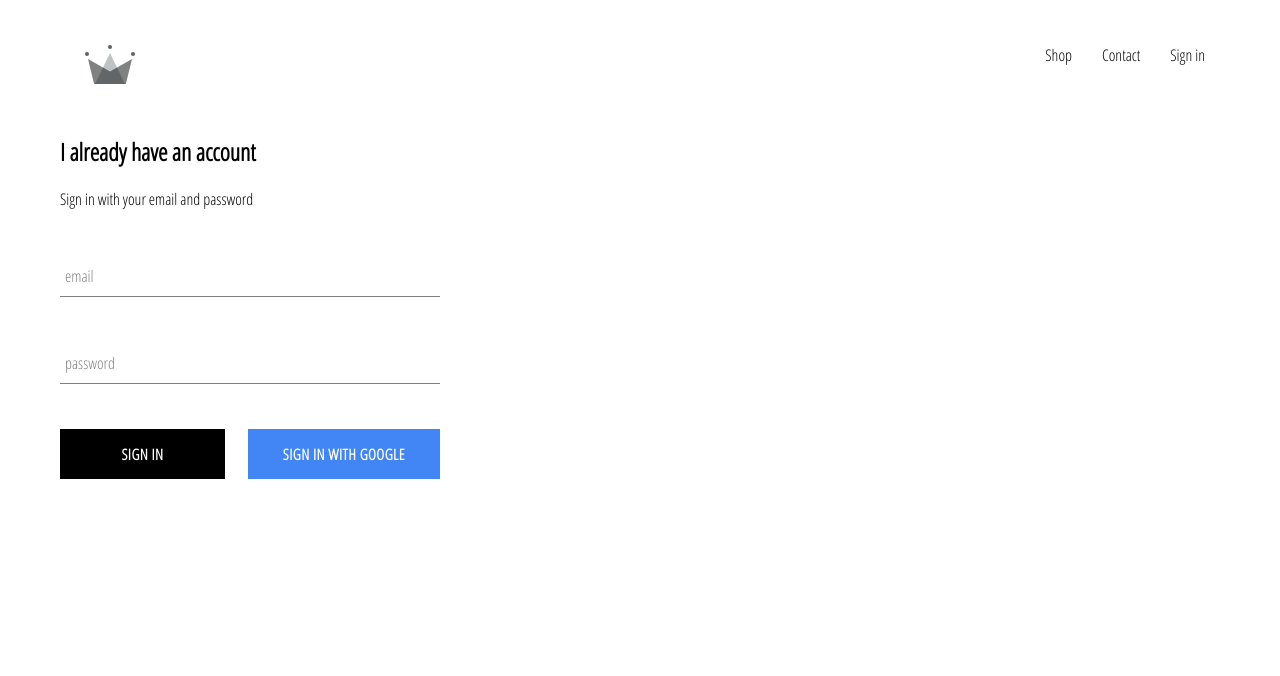
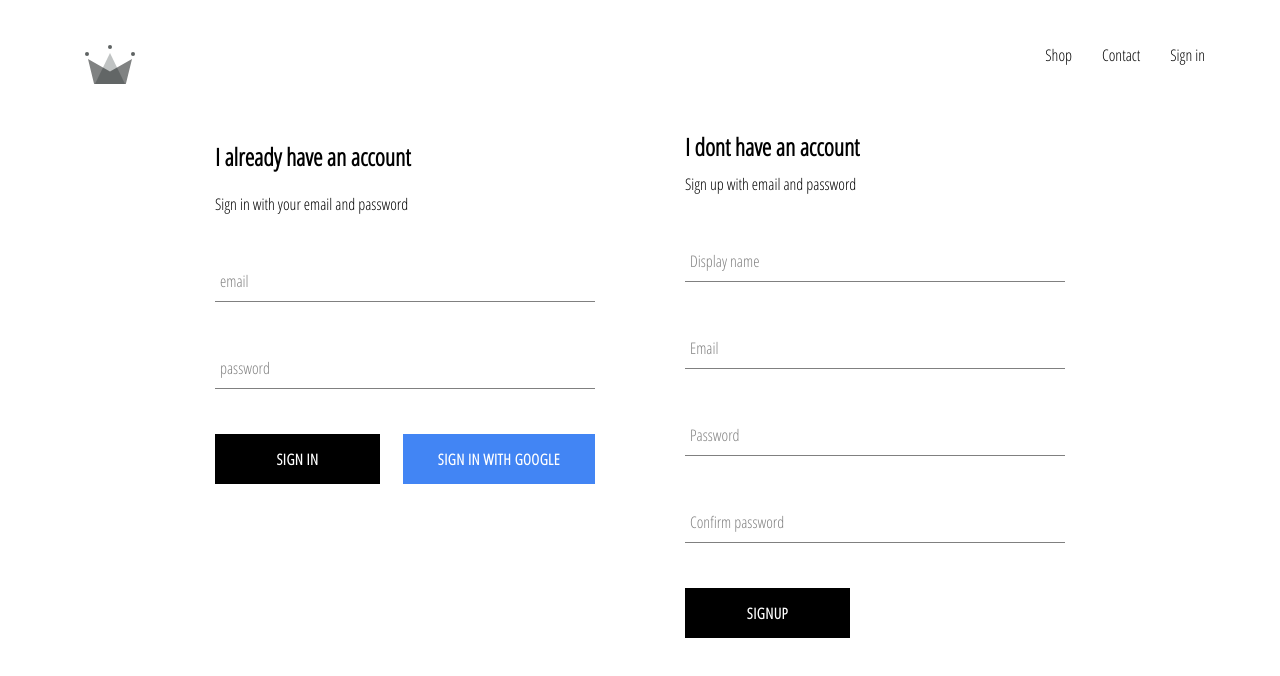
Before and after one commit to GAMHnile/Crown-clothing, a React (Create React App) app: page /signin in a window 1280 px wide. Shown: the top 676 px of the page. Built offline with nearby package versions, Linux system fonts and the light colour scheme; no server answers.

Commit message:
added storage for user data on firestore, setup email and password signup

```diff
--- a/src/App.js
+++ b/src/App.js
@@ -6,6 +6,8 @@
 import Header from './components/header/header.component.jsx';
 import SignInAndSignUpPage from './pages/sign-in-and-sign-up/sign-in-and-sign-up.component.jsx';
 import {auth} from './firebase/firebase.utils';
+import {createUserProfileDocument} from './firebase/firebase.utils';
+
 
 
 
@@ -22,10 +24,23 @@
   unsubscribeFromAuth = null;
 
   componentDidMount(){
-    this.unsubscribeFromAuth = auth.onAuthStateChanged(user=>{
-      this.setState({currentUser: user});
-      console.log(user);
-      })
+    this.unsubscribeFromAuth = auth.onAuthStateChanged(async userAuth=>{
+      if(userAuth){
+      const userRef=await createUserProfileDocument(userAuth);
+      userRef.onSnapshot(snapshot=>{
+
+          this.setState({
+            currentUser: {id: userRef.id, ...snapshot.data()}
+          }, ()=> console.log(this.state))
+        }
+
+
+      )}else{
+        this.setState({currentUser: userAuth})
+        console.log(this.state);
+      }})
+
+
   }
 
   componentWillUnmount(){
--- a/src/components/collection-item/collection-item.component.jsx
+++ b/src/components/collection-item/collection-item.component.jsx
@@ -5,7 +5,7 @@
     <div className='collection-item'>
         <div className='image' style={{backgroundImage: `url(${imageUrl})`}} />
         <div className='collection-footer'>
-            <span classname='name'>{name}</span>
+            <span className='name'>{name}</span>
             <span className='price'>{price}</span>
         </div>
 
--- a/src/components/form-input/form-input.styles.scss
+++ b/src/components/form-input/form-input.styles.scss
@@ -9,7 +9,7 @@
 
 .group {
   position: relative;
-  margin: 45px 0;
+  margin: 45px 0px;
 
   .form-input {
     background: none;
--- /dev/null
+++ b/src/components/sign-up/sign-up.components.jsx
@@ -0,0 +1,101 @@
+import React from 'react';
+import {auth, createUserProfileDocument} from '../../firebase/firebase.utils';
+import FormInput from '../form-input/form-input.component';
+import CustomButton from '../custom-button/custom-button.component';
+import './sign-up.styles.scss';
+
+class SignUp extends React.Component{
+    constructor(){
+        super();
+        this.state = {
+            displayName: '',
+            email: '',
+            password:'',
+            confirmPassword: ''
+        }
+    }
+    handleChange=event=>{
+        const {name, value}=event.target;
+        this.setState({[name]: value});
+    }
+
+    handleSubmit=async event=>{
+        event.preventDefault();
+        const {displayName,email,password,confirmPassword}=this.state
+        if(password!==confirmPassword){
+            alert('Passwords do not match')
+            return}
+            try {
+
+                const {user}=await auth.createUserWithEmailAndPassword(email, password);
+                await createUserProfileDocument(user,{displayName});
+
+                this.setState({
+                    displayName: '',
+                    email: '',
+                    password:'',
+                    confirmPassword: ''
+                });
+
+            } catch (error) {
+                console.error(error);
+            }
+    }
+
+    render(){
+        const {displayName,email,password,confirmPassword}=this.state
+        return (
+            <div className='sign-up'>
+                <h2 className='title'>I dont have an account</h2>
+                <span>Sign up with email and password</span>
+
+
+
+            <form className='sign-up-form' onSubmit={this.handleSubmit}>
+
+                <FormInput
+                name='displayName'
+                type='text'
+                label='Display name'
+                value={displayName}
+                onChange={this.handleChange}
+                required />
+
+                <FormInput
+                name='email'
+                type='email'
+                label='Email'
+                value={email}
+                onChange={this.handleChange}
+                required/>
+
+                <FormInput
+                name='password'
+                type='password'
+                label='Password'
+                value={password}
+                onChange={this.handleChange}
+                required/>
+
+                <FormInput
+                name='confirmPassword'
+                type='password'
+                label='Confirm password'
+                value={confirmPassword}
+                onChange={this.handleChange}
+                required/>
+
+                <CustomButton type='submit'>Signup</CustomButton>
+            </form>
+            </div>
+
+
+
+
+        )
+    }
+
+
+}
+
+export default SignUp;
--- /dev/null
+++ b/src/components/sign-up/sign-up.styles.scss
@@ -0,0 +1,10 @@
+.sign-up{
+    width: 380px;
+    display: flex;
+    flex-direction: column;
+
+}
+
+.title{
+    margin: 10px 0px;
+}
--- a/src/firebase/firebase.utils.js
+++ b/src/firebase/firebase.utils.js
@@ -15,6 +15,28 @@
 
   firebase.initializeApp(Config);
 
+  export const createUserProfileDocument= async(userAuth,additionalData )=>{
+    if(!userAuth) {return};
+    const userRef = firestore.doc(`users/${userAuth.uid}`);
+    const snapShot =await  userRef.get();
+    if(!snapShot.exists){
+      const {displayName, email}= userAuth;
+      const createdAt = new Date()
+      try {
+        userRef.set({
+          displayName,
+          email,
+          createdAt,
+          ...additionalData
+        })
+      } catch(error){
+        console.log('Error creating user ,', error.message);
+      }
+
+    };
+    return userRef;
+  }
+
   export const auth = firebase.auth();
   export const firestore = firebase.firestore();
 
--- a/src/pages/sign-in-and-sign-up/sign-in-and-sign-up.component.jsx
+++ b/src/pages/sign-in-and-sign-up/sign-in-and-sign-up.component.jsx
@@ -1,12 +1,14 @@
 import React from 'react';
 import './sign-in-and-sign-up.styles.scss';
 import SignIn from '../../components/sign-in/sign-in.component';
+import SignUp from '../../components/sign-up/sign-up.components';
 
 const SignInAndSignUpPage = ()=>(
     <div className='sign-in-and-sign-up'>
 
 
         <SignIn />
+        <SignUp />
 
     </div>
 
--- a/src/pages/sign-in-and-sign-up/sign-in-and-sign-up.styles.scss
+++ b/src/pages/sign-in-and-sign-up/sign-in-and-sign-up.styles.scss
@@ -0,0 +1,6 @@
+.sign-in-and-sign-up {
+    width: 850px;
+    display: flex;
+    justify-content: space-between;
+    margin: 30px auto;
+  }
```
